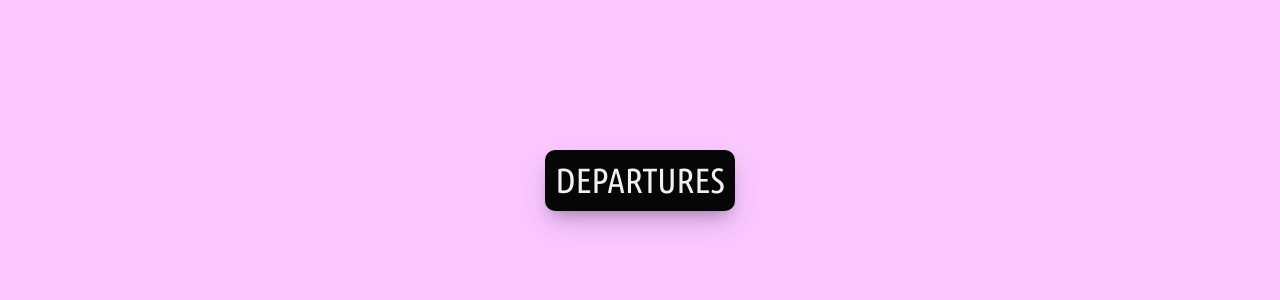
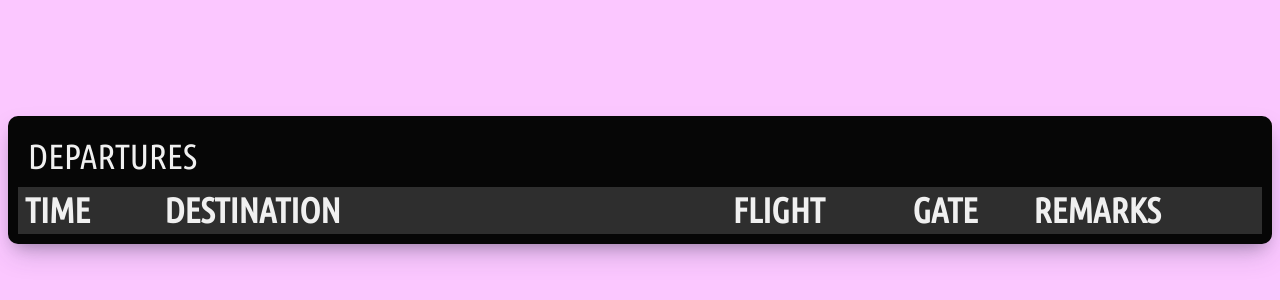
Before and after one commit to geebee22202/react-flight-widget, a React (Create React App) app: page / in a window 1280 px wide. Shown: the part 228-528 px from the top of the page. Built offline with nearby package versions, Linux system fonts and the light colour scheme.

Commit message:
added data and styling to TableHead

```diff
--- a/src/components/TableHead.jsx
+++ b/src/components/TableHead.jsx
@@ -1,5 +1,16 @@
 const TableHead = () => {
-  return <></>;
+  return (
+    <thead>
+      <tr>
+        <th></th>
+        <th id="time">TIME</th>
+        <th id="destination">DESTINATION</th>
+        <th id="flight">FLIGHT</th>
+        <th id="gate">GATE</th>
+        <th id="remarks">REMARKS</th>
+      </tr>
+    </thead>
+  );
 };
 
 export default TableHead;
--- a/src/index.css
+++ b/src/index.css
@@ -1,4 +1,4 @@
-@import url('https://fonts.googleapis.com/css2?family=Ubuntu+Condensed&display=swap');
+@import url("https://fonts.googleapis.com/css2?family=Ubuntu+Condensed&display=swap");
 * {
   font-family: "Ubuntu Condensed", sans-serif, Arial;
   color: rgb(240, 240, 240);
@@ -11,10 +11,38 @@
   align-items: center;
   background-color: rgb(251, 199, 277);
 }
+header {
+  padding: 10px;
+}
 .departures {
-  background-color: rgb(6,6,6);
+  background-color: rgb(6, 6, 6);
   border-radius: 10px;
   padding: 10px;
-  box-shadow: rgba(50,50,93,0.25) 0px 13px 27px -5px,
-   rgba(0,0,0,0.3) 0 8px 16px -8px;
+  box-shadow: rgba(50, 50, 93, 0.25) 0px 13px 27px -5px,
+    rgba(0, 0, 0, 0.3) 0 8px 16px -8px;
 }
+
+.departures table {
+  background-color: rgb(46,46,46);
+  text-align: left;
+}
+
+#time {
+  width: 160px;
+}
+
+#destination {
+  width: 700px;
+}
+
+#flight {
+  width: 205px
+}
+
+#gate {
+  width: 135px;
+}
+
+#remarks {
+  width: 260px;
+}
```
